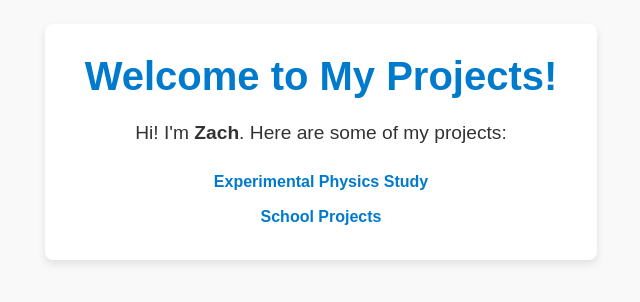
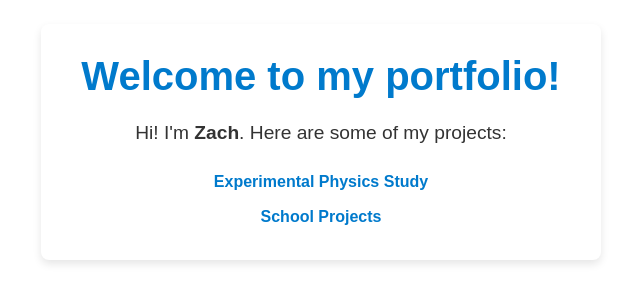
Before and after one commit to Zacharias-Brohn/portfolio, a plain HTML site: page index.html in a window 1280 px wide. Shown: the part 258-560 px from the top of the page, without its empty margins (319-959 px from the left). Drawn offline with Linux system fonts and the light colour scheme.

Commit message:
lightdarktest

```diff
--- a/index.html
+++ b/index.html
@@ -9,7 +9,7 @@
 </head>
 <body>
   <div class="container">
-    <h1>Welcome to My Projects!</h1>
+    <h1>Welcome to my portfolio!</h1>
     <p>Hi! I'm <strong>Zach</strong>. Here are some of my projects:</p>
     <ul>
     </ul>
--- a/style.css
+++ b/style.css
@@ -10,7 +10,7 @@ body {
     font-family: Arial, sans-serif;
     line-height: 1.6;
     color: #333;
-    background: #f9f9f9;
+    background: light-dark(white, black);
     padding: 20px;
 }
 
```
